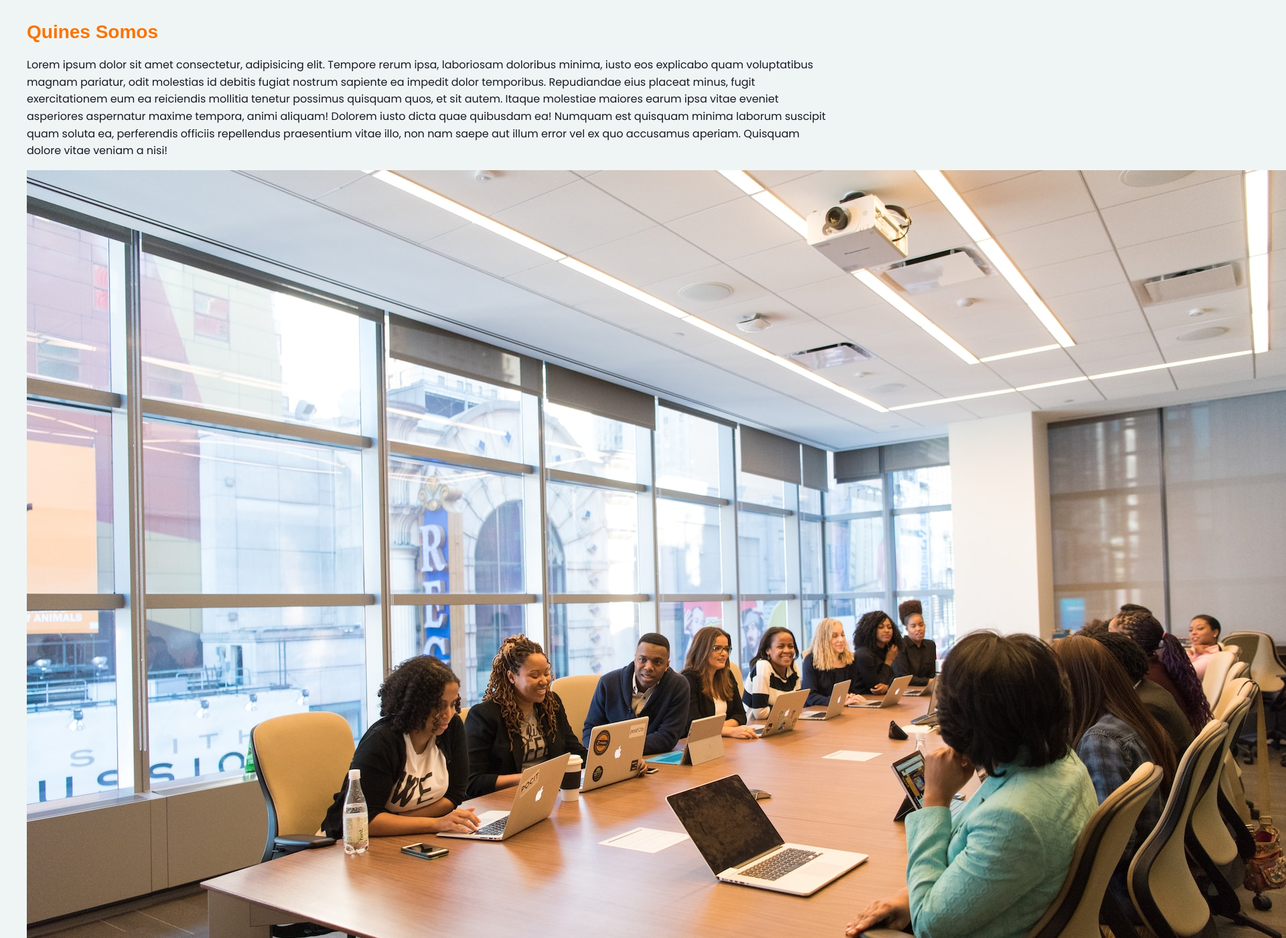
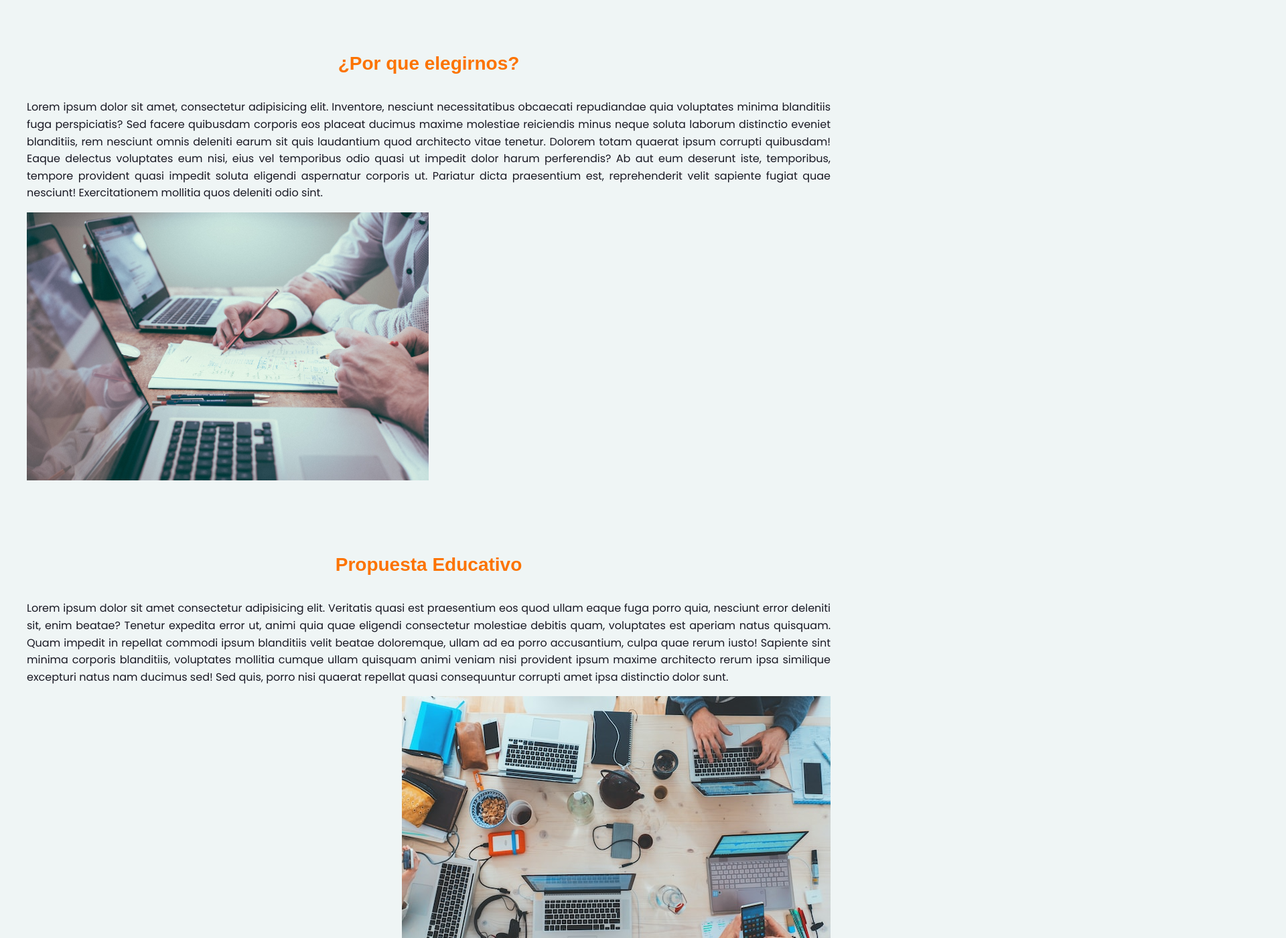
Before and after one commit to tango3d-rem/PROYECTOINTEGRADOR-WEB-UNTREFSCHOOL, a plain HTML site: page index.html in a window 1280 px wide. Shown: the part 1400-2800 px from the top of the page at 67% size, 1920 px wide, since content can reach past the window. Drawn offline with Linux system fonts and the light colour scheme; a web font is replaced by a local one.

Commit message:
tratar de organizar las secciones

```diff
--- a/CSS/style.css
+++ b/CSS/style.css
@@ -48,8 +48,26 @@ body {
   }
 
   section {
+    display: flex;
+    flex-direction: column;
+    align-items: center;
     padding: 40px;
   }
+
+  .div-1 {
+    text-align: center;
+  }
+
+  .div-2 {
+    display: flex;
+    justify-content: flex-start;
+  }
+
+  .div-3 {
+    margin-left: auto;
+  }
+
+
 
   article {
     padding: 40px;
@@ -72,6 +90,11 @@ body {
   section p {
     font-size: 16px;
     line-height: 1.6;
+    text-align: justify;
+  }
+
+  article p {
+    text-align: justify;
   }
 
   footer {
--- a/index.html
+++ b/index.html
@@ -23,42 +23,42 @@
                 </ul>
             </nav>
         </div>
-        <img src="./img/edificio.jpg" alt="Edificio">
+        <img src="./img/edificio.jpg" alt="Edificio" width="70%">
     </header>
 
      <section>
-      <div>
+      <div class="div-1">
         <h1>Quines Somos</h1>
       </div>
-      <div>
+      <div class="div-2">
         <p>Lorem ipsum dolor sit amet consectetur, adipisicing elit. Tempore rerum ipsa, laboriosam doloribus minima, iusto eos explicabo quam voluptatibus magnam pariatur, odit molestias id debitis fugiat nostrum sapiente ea impedit dolor temporibus. Repudiandae eius placeat minus, fugit exercitationem eum ea reiciendis mollitia tenetur possimus quisquam quos, et sit autem. Itaque molestiae maiores earum ipsa vitae eveniet asperiores aspernatur maxime tempora, animi aliquam! Dolorem iusto dicta quae quibusdam ea! Numquam est quisquam minima laborum suscipit quam soluta ea, perferendis officiis repellendus praesentium vitae illo, non nam saepe aut illum error vel ex quo accusamus aperiam. Quisquam dolore vitae veniam a nisi!</p>
       </div>
-      <div>
-        <img src="./img/quienes somos.jpg" alt="Quienes Somos">
+      <div class="div-3">
+        <img src="./img/quienes somos.jpg" alt="Quienes Somos" width="50%">
       </div>
      </section>
 
      <section>
-      <div>
+      <div class="div-1">
         <h1>¿Por que elegirnos?</h1>
       </div>
-      <div>
+      <div class="div-2">
         <p>Lorem ipsum dolor sit amet, consectetur adipisicing elit. Inventore, nesciunt necessitatibus obcaecati repudiandae quia voluptates minima blanditiis fuga perspiciatis? Sed facere quibusdam corporis eos placeat ducimus maxime molestiae reiciendis minus neque soluta laborum distinctio eveniet blanditiis, rem nesciunt omnis deleniti earum sit quis laudantium quod architecto vitae tenetur. Dolorem totam quaerat ipsum corrupti quibusdam! Eaque delectus voluptates eum nisi, eius vel temporibus odio quasi ut impedit dolor harum perferendis? Ab aut eum deserunt iste, temporibus, tempore provident quasi impedit soluta eligendi aspernatur corporis ut. Pariatur dicta praesentium est, reprehenderit velit sapiente fugiat quae nesciunt! Exercitationem mollitia quos deleniti odio sint.</p>
       </div>
-      <div>
-        <img src="./img/por que elegirnos.jpg" alt="Por que elegirnos?">
+      <div class="div-3">
+        <img src="./img/por que elegirnos.jpg" alt="Por que elegirnos?" width="50%" >
       </div>
      </section>
 
      <section>
-      <div>
+      <div class="div-1">
         <h1>Propuesta Educativo</h1>
       </div>
-      <div>
+      <div class="div-2">
         <p>Lorem ipsum dolor sit amet consectetur adipisicing elit. Veritatis quasi est praesentium eos quod ullam eaque fuga porro quia, nesciunt error deleniti sit, enim beatae? Tenetur expedita error ut, animi quia quae eligendi consectetur molestiae debitis quam, voluptates est aperiam natus quisquam. Quam impedit in repellat commodi ipsum blanditiis velit beatae doloremque, ullam ad ea porro accusantium, culpa quae rerum iusto! Sapiente sint minima corporis blanditiis, voluptates mollitia cumque ullam quisquam animi veniam nisi provident ipsum maxime architecto rerum ipsa similique excepturi natus nam ducimus sed! Sed quis, porro nisi quaerat repellat quasi consequuntur corrupti amet ipsa distinctio dolor sunt.</p>
       </div>
-      <div>
-        <img src="./img/propuesta educativa.jpg" alt="Propuesta educativa">
+      <div class="div-3">
+        <img src="./img/propuesta educativa.jpg" alt="Propuesta educativa" width="100%">
       </div>
      </section>
 
@@ -67,7 +67,7 @@
           <h1>Últimas noticias</h1>
         </div>
           <div>
-            <p>Lorem ipsum dolor sit amet consectetur adipisicing elit. Unde at adipisci exercitationem, autem quam reiciendis nobis veniam quisquam magni officiis, earum dicta illum ea vitae voluptatibus mollitia atque commodi velit animi porro! Reiciendis ex, qui inventore dolore vel soluta dolorum.</p>
+            <p>Lorem ipsum dolor sit amet consectetur, adipisicing elit. Quidem quod impedit animi culpa, qui praesentium facilis saepe quae ipsa quibusdam quas incidunt magnam alias dolorum nisi nulla doloribus porro quis id, quo officia odio officiis voluptatibus! Similique odit molestiae maiores non cum qui ratione aspernatur facere, eligendi eius laboriosam quasi quisquam aut explicabo sint at voluptate veniam rem, officia libero magnam fugiat? Commodi natus hic dignissimos dolorum maiores placeat libero. Necessitatibus dolore vero, nihil magnam corporis, tempore autem neque deserunt dolores sed nostrum! Debitis assumenda veniam magni ipsum. Aperiam possimus, aut corrupti deserunt laboriosam, ea harum ex enim totam, quasi inventore quaerat. Nemo eos, eveniet, cumque excepturi praesentium et, qui expedita aspernatur ullam distinctio vitae aut a ab sed. Reiciendis aspernatur facilis ipsam. Vero similique libero exercitationem illum repellat dolor optio magni adipisci magnam eos doloribus pariatur fugiat error odit aliquam in fuga harum, ab beatae maxime dolorum vel distinctio.</p>
           </div>
      </article>
 
```
